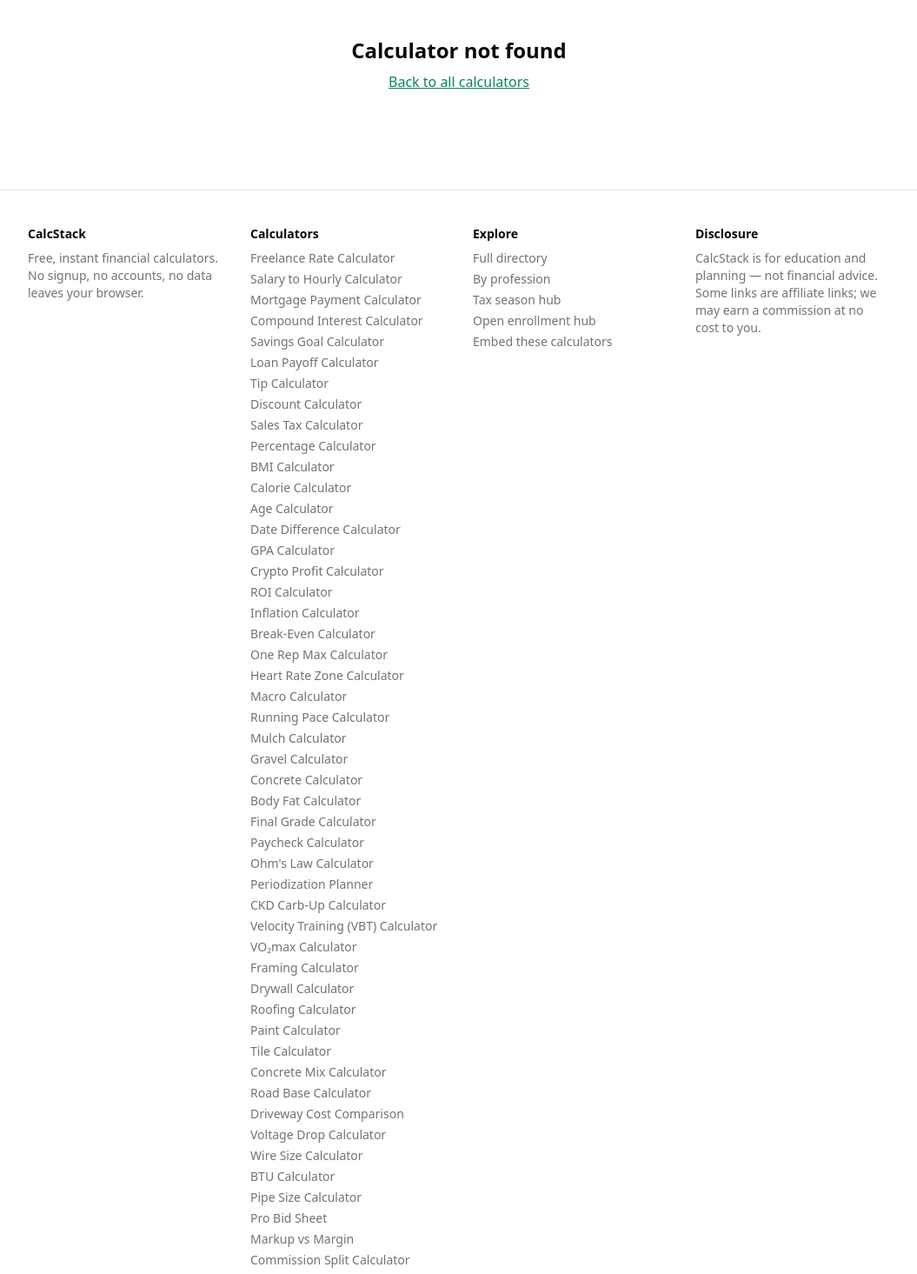
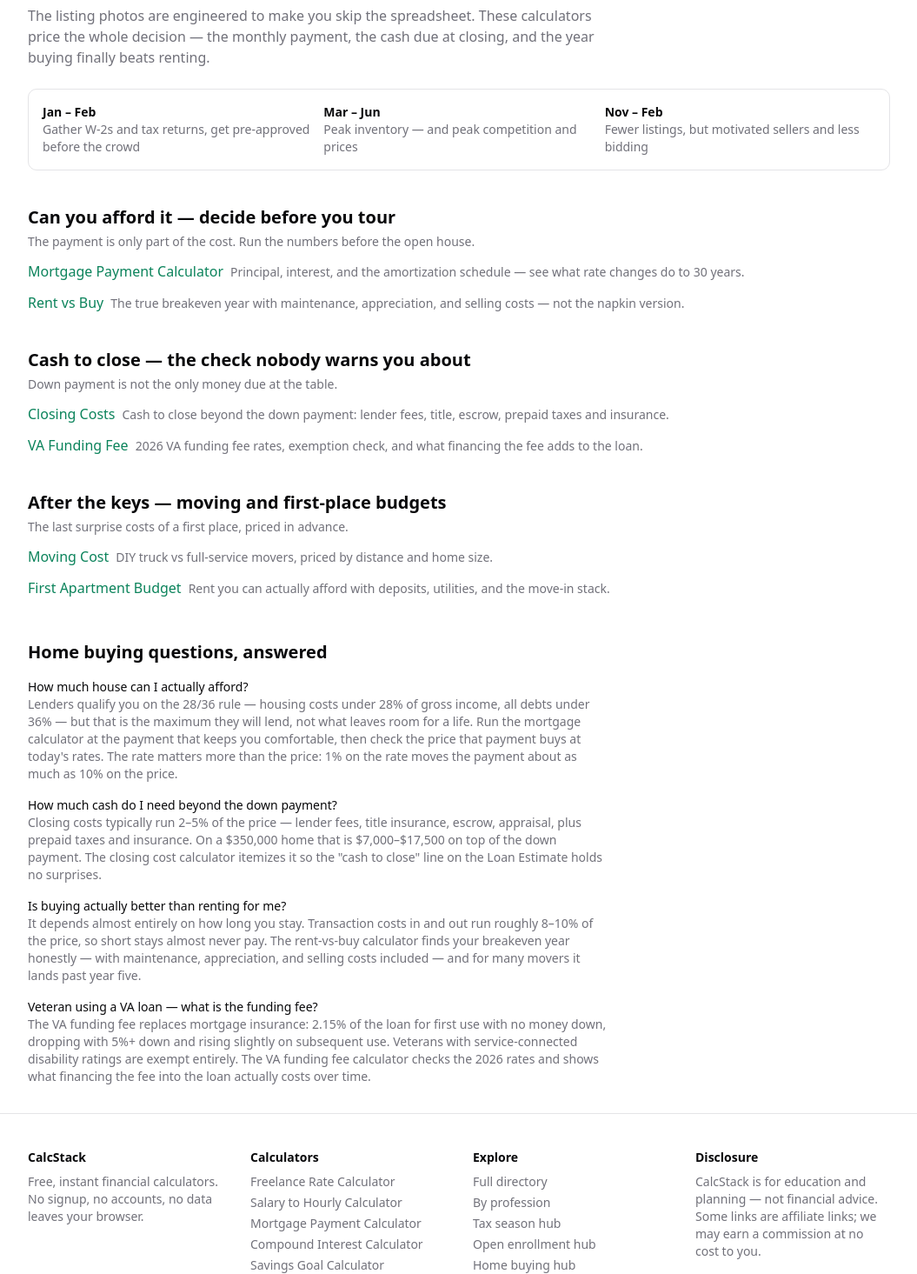
Before and after one commit to LIMENHelix/calcstack, a React (Vite) app: page /home-buying in a window 1280 px wide. Shown: the part 125-1590 px from the top of the page at 87% size, without its empty margins (112-1167 px from the left). Built offline with nearby package versions, Linux system fonts and the light colour scheme.

Commit message:
Add /home-buying hub: affordability, cash to close, VA fee, moving costs + seasonal timing

```diff
--- a/scripts/gen-sitemap.mjs
+++ b/scripts/gen-sitemap.mjs
@@ -35,6 +35,7 @@ const urls = [
   `  <url><loc>${SITE}/embeds</loc><priority>0.7</priority></url>`,
   `  <url><loc>${SITE}/tax-season</loc><priority>0.8</priority></url>`,
   `  <url><loc>${SITE}/open-enrollment</loc><priority>0.8</priority></url>`,
+  `  <url><loc>${SITE}/home-buying</loc><priority>0.8</priority></url>`,
   `  <url><loc>${SITE}/for</loc><priority>0.8</priority></url>`,
   ...personaSlugs.map((s) => `  <url><loc>${SITE}/for/${s}</loc><priority>0.8</priority></url>`),
   ...stateDataSlugs.map((s) => `  <url><loc>${SITE}/data/mortgage-payment-in/${s}</loc></url>`),
--- a/src/App.tsx
+++ b/src/App.tsx
@@ -14,6 +14,7 @@ import EmbedTablePage from './pages/EmbedTablePage'
 import EmbedGallery from './pages/EmbedGallery'
 import TaxSeason from './pages/TaxSeason'
 import OpenEnrollment from './pages/OpenEnrollment'
+import HomeBuying from './pages/HomeBuying'
 import AuditAll from './pages/AuditAll'
 
 export default function App() {
@@ -39,6 +40,7 @@ export default function App() {
               <Route path="/embeds" element={<EmbedGallery />} />
               <Route path="/tax-season" element={<TaxSeason />} />
               <Route path="/open-enrollment" element={<OpenEnrollment />} />
+              <Route path="/home-buying" element={<HomeBuying />} />
               <Route path="/for" element={<PersonaIndex />} />
               <Route path="/for/:slug" element={<PersonaPage />} />
               <Route path="*" element={<CalculatorPage />} />
--- a/src/components/Layout.tsx
+++ b/src/components/Layout.tsx
@@ -90,6 +90,11 @@ export function Layout({ children }: { children: React.ReactNode }) {
                 </Link>
               </li>
               <li>
+                <Link to="/home-buying" className="hover:text-foreground">
+                  Home buying hub
+                </Link>
+              </li>
+              <li>
                 <Link to="/embeds" className="hover:text-foreground">
                   Embed these calculators
                 </Link>
--- /dev/null
+++ b/src/pages/HomeBuying.tsx
@@ -0,0 +1,117 @@
+import { Link } from 'react-router'
+import { CALCULATORS } from '@/data/calculators'
+import { Seo } from '@/components/Seo'
+
+const SECTIONS: { title: string; blurb: string; slugs: readonly string[] }[] = [
+  {
+    title: 'Can you afford it — decide before you tour',
+    blurb: 'The payment is only part of the cost. Run the numbers before the open house.',
+    slugs: ['mortgage-payment-calculator', 'rent-vs-buy-calculator'],
+  },
+  {
+    title: 'Cash to close — the check nobody warns you about',
+    blurb: 'Down payment is not the only money due at the table.',
+    slugs: ['closing-cost-calculator', 'va-funding-fee-calculator'],
+  },
+  {
+    title: 'After the keys — moving and first-place budgets',
+    blurb: 'The last surprise costs of a first place, priced in advance.',
+    slugs: ['moving-cost-calculator', 'first-apartment-budget-calculator'],
+  },
+]
+
+const REASONS: Record<string, string> = {
+  'mortgage-payment-calculator': 'Principal, interest, and the amortization schedule — see what rate changes do to 30 years.',
+  'rent-vs-buy-calculator': 'The true breakeven year with maintenance, appreciation, and selling costs — not the napkin version.',
+  'closing-cost-calculator': 'Cash to close beyond the down payment: lender fees, title, escrow, prepaid taxes and insurance.',
+  'va-funding-fee-calculator': '2026 VA funding fee rates, exemption check, and what financing the fee adds to the loan.',
+  'moving-cost-calculator': 'DIY truck vs full-service movers, priced by distance and home size.',
+  'first-apartment-budget-calculator': 'Rent you can actually afford with deposits, utilities, and the move-in stack.',
+}
+
+export default function HomeBuying() {
+  return (
+    <>
+      <Seo
+        title="Home Buying Hub — Mortgage, Closing Cost & Rent vs Buy Calculators (2026)"
+        description="Free home buying calculators: mortgage payment with amortization, true rent-vs-buy breakeven, cash to close, VA funding fee, and moving costs. Do the math before the offer."
+      />
+      <h1 className="mb-2 text-3xl font-extrabold tracking-tight">Buy the house with math, not vibes</h1>
+      <p className="mb-6 max-w-2xl text-muted-foreground">
+        The listing photos are engineered to make you skip the spreadsheet. These calculators
+        price the whole decision — the monthly payment, the cash due at closing, and the year
+        buying finally beats renting.
+      </p>
+
+      <div className="grid gap-3 rounded-lg border p-4 text-sm sm:grid-cols-3">
+        <div><p className="font-semibold">Jan – Feb</p><p className="text-muted-foreground">Gather W-2s and tax returns, get pre-approved before the crowd</p></div>
+        <div><p className="font-semibold">Mar – Jun</p><p className="text-muted-foreground">Peak inventory — and peak competition and prices</p></div>
+        <div><p className="font-semibold">Nov – Feb</p><p className="text-muted-foreground">Fewer listings, but motivated sellers and less bidding</p></div>
+      </div>
+
+      {SECTIONS.map((s) => {
+        const calcs = s.slugs
+          .map((slug) => CALCULATORS.find((c) => c.slug === slug))
+          .filter((c): c is (typeof CALCULATORS)[number] => Boolean(c))
+        return (
+          <section key={s.title} className="mt-10">
+            <h2 className="mb-1 text-xl font-semibold">{s.title}</h2>
+            <p className="mb-3 text-sm text-muted-foreground">{s.blurb}</p>
+            <ul className="space-y-3">
+              {calcs.map((c) => (
+                <li key={c.slug}>
+                  <Link to={`/calculators/${c.slug}`} className="font-medium text-primary underline-offset-4 hover:underline">
+                    {c.shortTitle}
+                  </Link>
+                  <span className="ml-2 text-sm text-muted-foreground">{REASONS[c.slug]}</span>
+                </li>
+              ))}
+            </ul>
+          </section>
+        )
+      })}
+
+      <section className="mt-12 max-w-2xl space-y-4 text-sm">
+        <h2 className="text-xl font-semibold">Home buying questions, answered</h2>
+        <div>
+          <p className="font-medium">How much house can I actually afford?</p>
+          <p className="text-muted-foreground">
+            Lenders qualify you on the 28/36 rule — housing costs under 28% of gross income, all
+            debts under 36% — but that is the maximum they will lend, not what leaves room for a
+            life. Run the mortgage calculator at the payment that keeps you comfortable, then
+            check the price that payment buys at today's rates. The rate matters more than the
+            price: 1% on the rate moves the payment about as much as 10% on the price.
+          </p>
+        </div>
+        <div>
+          <p className="font-medium">How much cash do I need beyond the down payment?</p>
+          <p className="text-muted-foreground">
+            Closing costs typically run 2–5% of the price — lender fees, title insurance, escrow,
+            appraisal, plus prepaid taxes and insurance. On a $350,000 home that is $7,000–$17,500
+            on top of the down payment. The closing cost calculator itemizes it so the
+            "cash to close" line on the Loan Estimate holds no surprises.
+          </p>
+        </div>
+        <div>
+          <p className="font-medium">Is buying actually better than renting for me?</p>
+          <p className="text-muted-foreground">
+            It depends almost entirely on how long you stay. Transaction costs in and out run
+            roughly 8–10% of the price, so short stays almost never pay. The rent-vs-buy
+            calculator finds your breakeven year honestly — with maintenance, appreciation,
+            and selling costs included — and for many movers it lands past year five.
+          </p>
+        </div>
+        <div>
+          <p className="font-medium">Veteran using a VA loan — what is the funding fee?</p>
+          <p className="text-muted-foreground">
+            The VA funding fee replaces mortgage insurance: 2.15% of the loan for first use with
+            no money down, dropping with 5%+ down and rising slightly on subsequent use. Veterans
+            with service-connected disability ratings are exempt entirely. The VA funding fee
+            calculator checks the 2026 rates and shows what financing the fee into the loan
+            actually costs over time.
+          </p>
+        </div>
+      </section>
+    </>
+  )
+}
```
Also changed, not shown: 1 other file (tests, documents, lock files or other folders).
